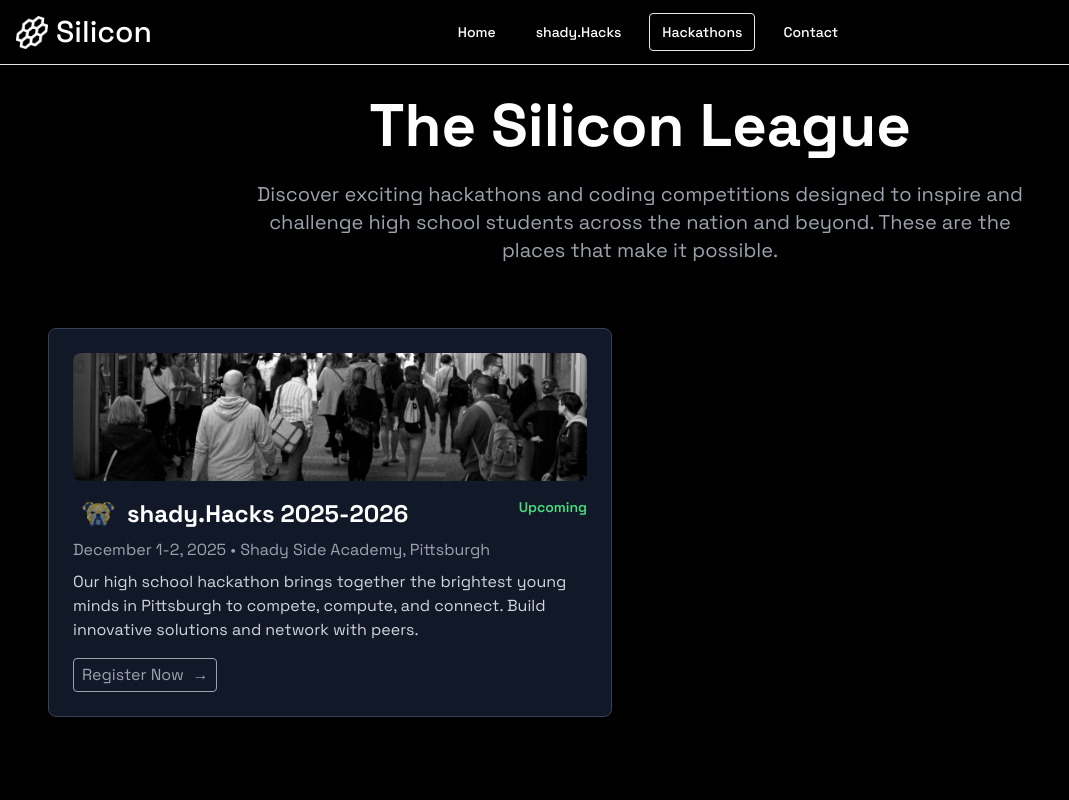
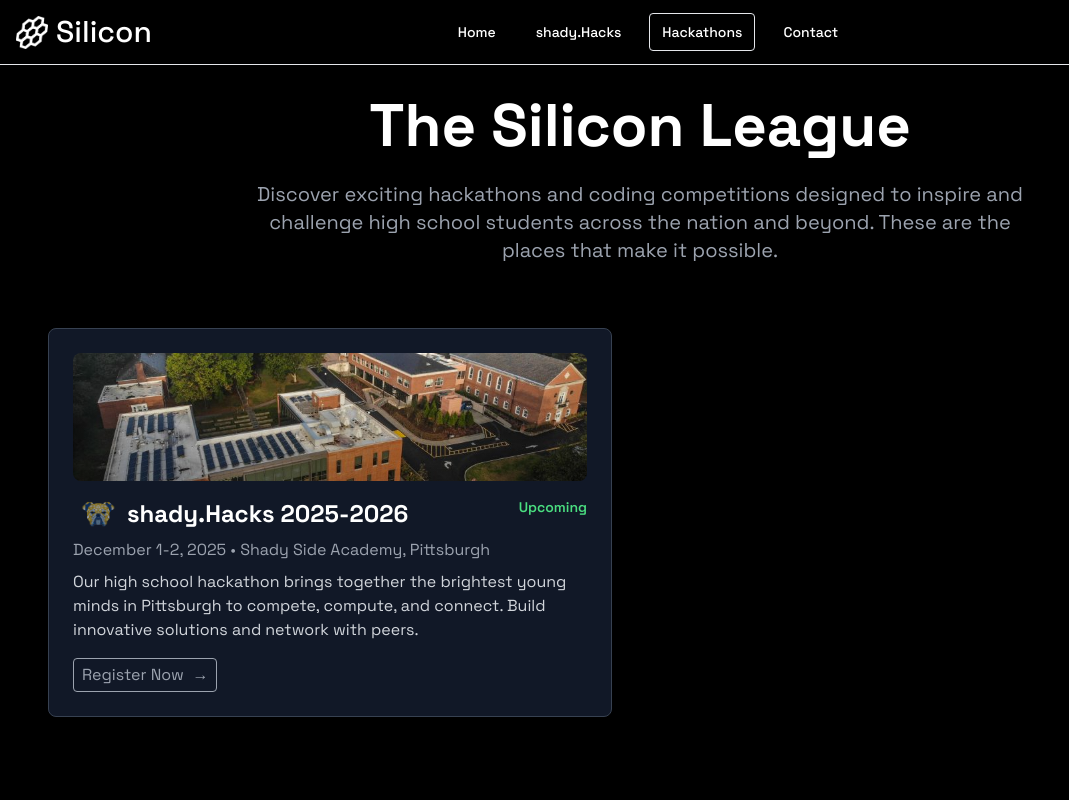
Before and after one commit to vivanpoddar/silicon, a Next.js app: page /hackathons in a window 1280 px wide. Shown: the top 800 px of the page, without its empty margins (0-1069 px from the left). Built offline with nearby package versions, Linux system fonts and the light colour scheme.

Commit message:
added picture

```diff
--- a/pages/hackathons.tsx
+++ b/pages/hackathons.tsx
@@ -85,7 +85,7 @@ export default function Hackathons() {
             location: "Shady Side Academy, Pittsburgh",
             description: "Our high school hackathon brings together the brightest young minds in Pittsburgh to compete, compute, and connect. Build innovative solutions and network with peers.",
             logo: "/ssahack.png",
-            landscapeImage: "/community.jpg",
+            landscapeImage: "/shadysidepic.jpg",
             registrationLink: "/shadyhacks",
             status: 'upcoming'
         },
```
Also changed, not shown: public/shadysidepic.jpg (added).
